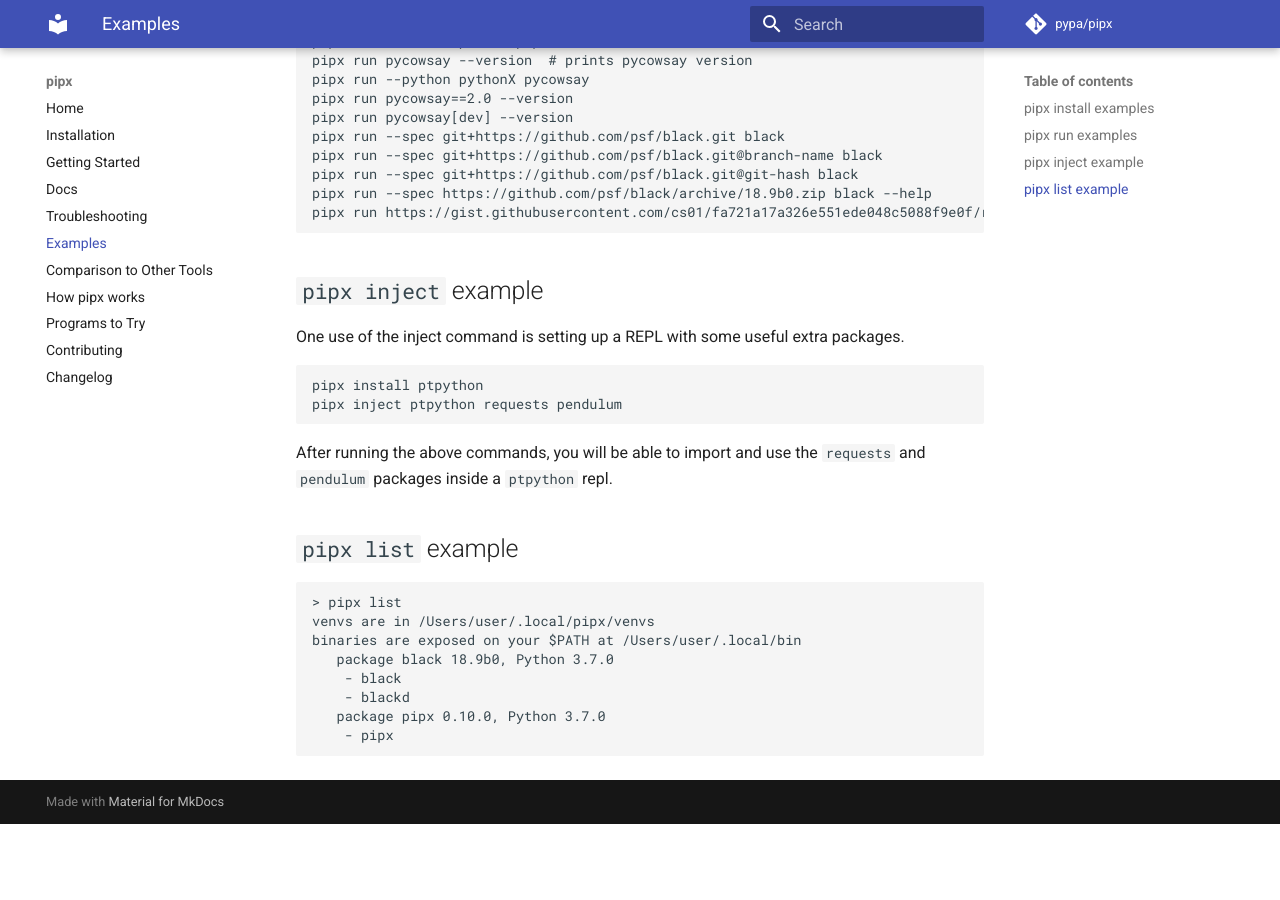
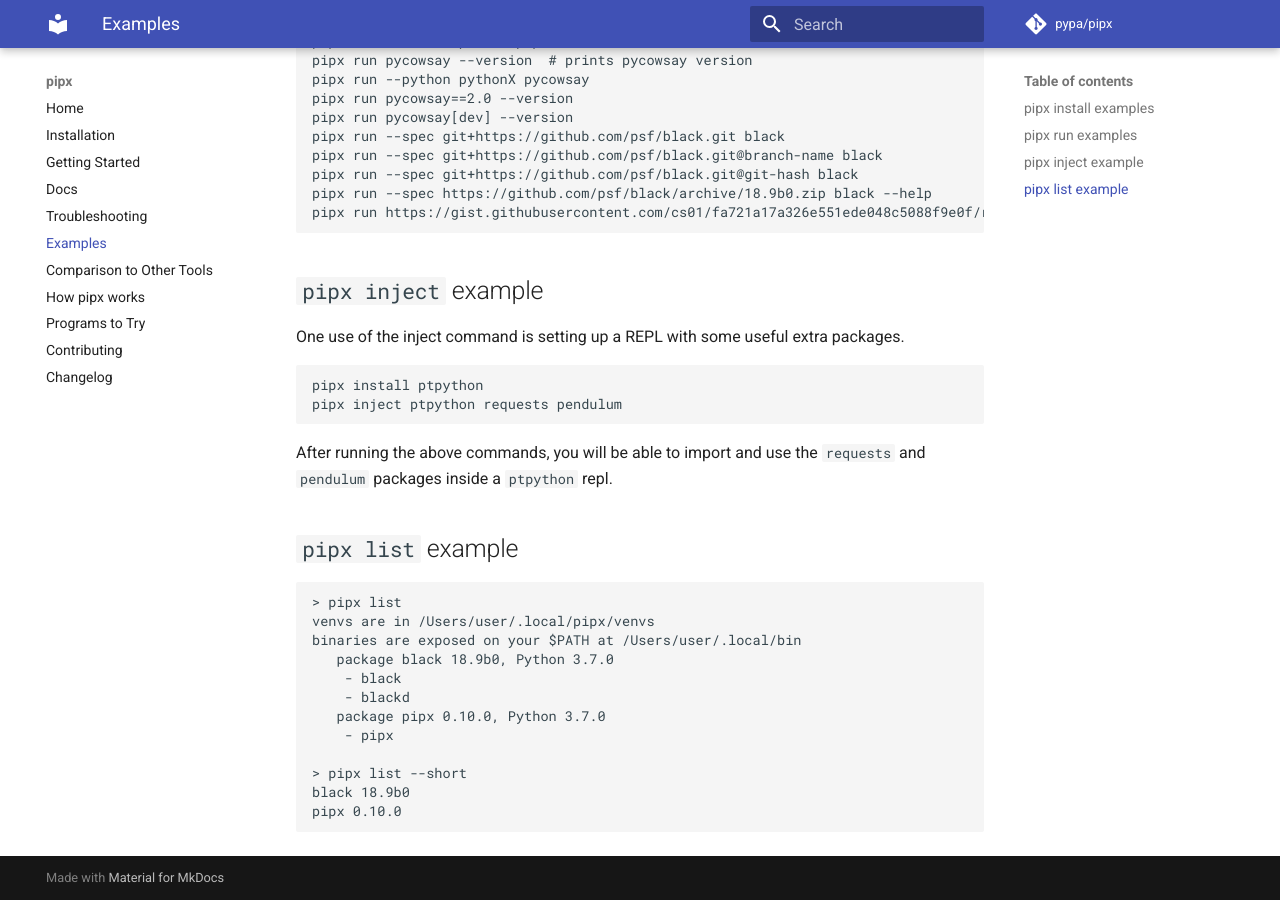
Before and after one commit to pypa/pipx, an MkDocs documentation site: the page built from docs/examples.md, in a window 1280 px wide and 900 px high, scrolled down 712 px. Built offline with MkDocs 1.6.1 and Material for MkDocs 9.7.7, drawn with Linux system fonts in a browser that asks for light colours; comment, search, counter and statistics services are not loaded; before the commit the page ends 1536 px from its top, so only the background shows below that.

````diff
--- a/docs/examples.md
+++ b/docs/examples.md
@@ -57,4 +57,8 @@
     - blackd
    package pipx 0.10.0, Python 3.7.0
     - pipx
+
+> pipx list --short
+black 18.9b0
+pipx 0.10.0
 ```
````
Also changed, not shown: 1 other file.
